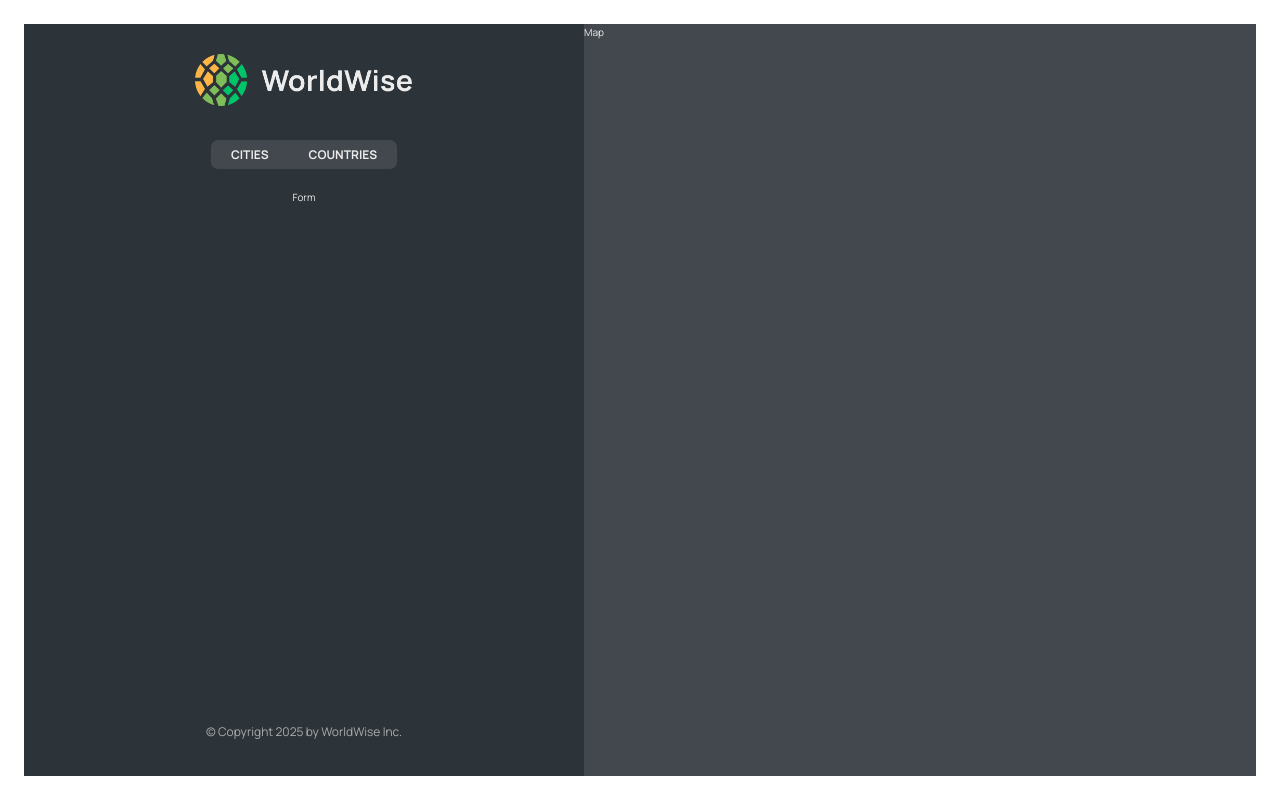
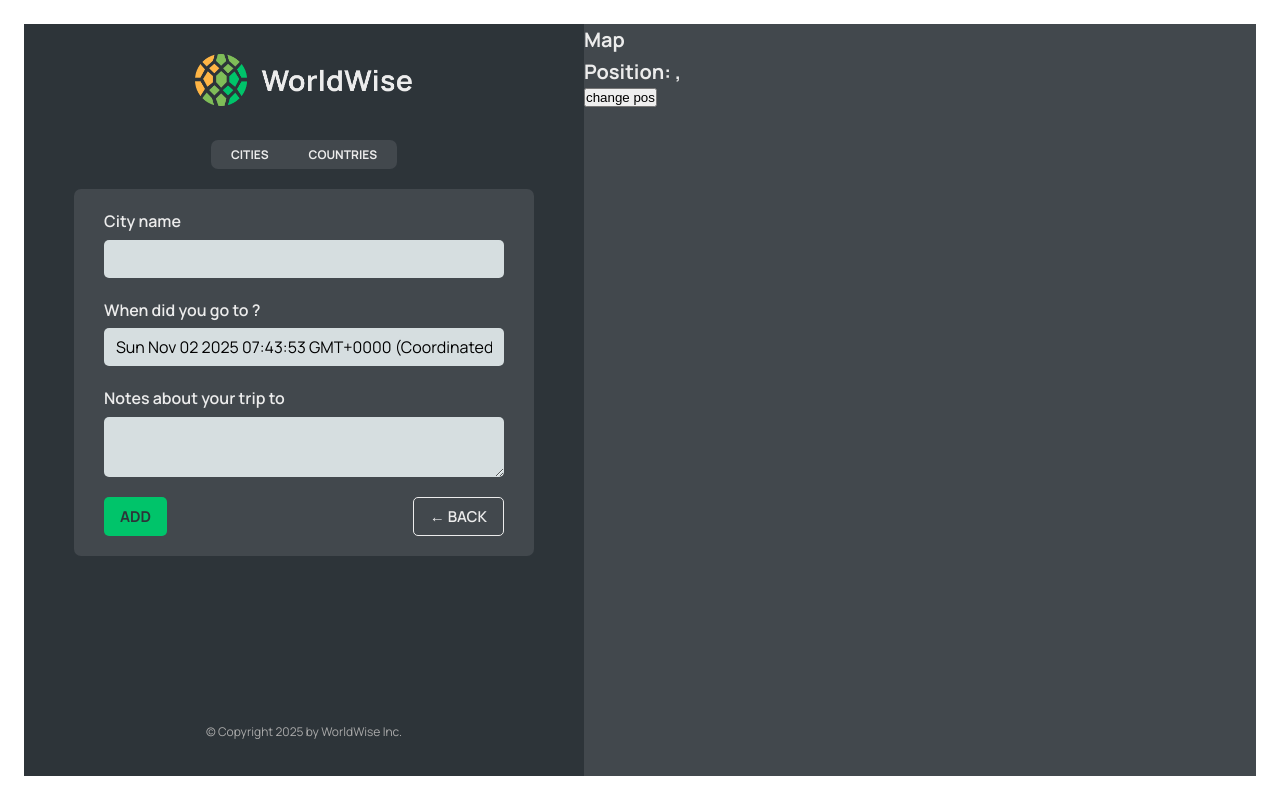
Before and after one commit to AbdalrahmanEmara/WorldWise, a React (Vite) app: page /app/form in a window 1280 px wide. Built offline with nearby package versions, Linux system fonts and the light colour scheme; data requests are answered from the project's data file.

Commit message:
Programmatic Navigation with useNavigate

```diff
--- a/src/App.jsx
+++ b/src/App.jsx
@@ -10,6 +10,7 @@
 import CityList from './components/CityList';
 import CountryList from './components/CountryList';
 import City from './components/City';
+import Form from './components/Form';
 
 const BASE_URL = "http://localhost:9000";
 
@@ -46,7 +47,7 @@
           <Route path='cities' element={<CityList cities={cities} isLoading={isLoading} />} />
           <Route path='cities/:id' element={<City />} />
           <Route path='countries' element={<CountryList cities={cities} isLoading={isLoading} />} />
-          <Route path='form' element={<p>Form</p>} />
+          <Route path='form' element={<Form />} />
         </Route>
         <Route path='*' element={<PageNotFound />} />
       </Routes>
--- /dev/null
+++ b/src/components/Button.jsx
@@ -0,0 +1,8 @@
+import styles from './Button.module.css';
+import React from 'react'
+
+export default function Button({ children, onClick, type }) {
+  return (
+    <button className={`${styles.btn} ${styles[type]}`} onClick={onClick} >{children}</button>
+  )
+}
--- a/src/components/City.jsx
+++ b/src/components/City.jsx
@@ -1,4 +1,4 @@
-import { useParams } from "react-router-dom";
+import { useParams, useSearchParams } from "react-router-dom";
 import styles from "./City.module.css";
 
 const formatDate = (date) =>
@@ -11,20 +11,26 @@
 
 function City() {
   const {id} = useParams();
+
+  const [searchParams, setSearchParams] = useSearchParams();
+
+  const lat = searchParams.get('lat');
+  const lng = searchParams.get('lng');
+
   // TEMP DATA
-  const currentCity = {
-    cityName: "Lisbon",
-    emoji: "🇵🇹",
-    date: "2027-10-31T15:59:59.138Z",
-    notes: "My favorite city so far!",
-  };
+  // const currentCity = {
+  //   cityName: "Lisbon",
+  //   emoji: "🇵🇹",
+  //   date: "2027-10-31T15:59:59.138Z",
+  //   notes: "My favorite city so far!",
+  // };
 
-  const { cityName, emoji, date, notes } = currentCity;
+  // const { cityName, emoji, date, notes } = currentCity;
 
-
-
-  return <h1>City {id}</h1>;
-
+  return <>
+        <h1>City {id}</h1>
+      <p>{lat}, {lng}</p>
+  </>;
   // return (
   //   <div className={styles.city}>
   //     <div className={styles.row}>
--- a/src/components/CityItem.jsx
+++ b/src/components/CityItem.jsx
@@ -10,11 +10,12 @@
   }).format(new Date(date));
 
 export default function CityItem({ city }) {
-  const { cityName, emoji, date, id } = city;
+  const { cityName, emoji, date, id, position } = city;
+  const { lat, lng } = position;
 
   return (
     <li>
-      <Link className={styles.cityItem} to={`${id}`}>
+      <Link className={styles.cityItem} to={`${id}?lat=${lat}&lng=${lng}`}>
         <span className={styles.emoji}>{emoji}</span>
         <h3 className={styles.name}>{cityName}</h3>
         <time className={styles.date}>({formatDate(date)})</time>
--- a/src/components/CountryList.jsx
+++ b/src/components/CountryList.jsx
@@ -17,7 +17,7 @@
 
   return (
     <ul className={styles.countryList}>
-      {countries.map(country => <CountryItem country={country} />)}
+      {countries.map(country => <CountryItem country={country} key={country.country} />)}
     </ul>
   )
 }
--- a/src/components/Form.jsx
+++ b/src/components/Form.jsx
@@ -3,6 +3,8 @@
 import { useState } from "react";
 
 import styles from "./Form.module.css";
+import Button from "./Button";
+import { useNavigate } from "react-router-dom";
 
 export function convertToEmoji(countryCode) {
   const codePoints = countryCode
@@ -13,6 +15,8 @@
 }
 
 function Form() {
+  const navigate = useNavigate();
+
   const [cityName, setCityName] = useState("");
   const [country, setCountry] = useState("");
   const [date, setDate] = useState(new Date());
@@ -49,8 +53,15 @@
       </div>
 
       <div className={styles.buttons}>
-        <button>Add</button>
-        <button>&larr; Back</button>
+        <Button type="primary">Add</Button>
+        <Button
+          type="back"
+          onClick={(e) => {
+            e.preventDefault();
+            navigate(-1);
+          }}>
+          &larr; Back
+        </Button>
       </div>
     </form>
   );
--- a/src/components/Map.jsx
+++ b/src/components/Map.jsx
@@ -1,10 +1,21 @@
 import React from 'react';
 import styles from './Map.module.css'
+import { useNavigate, useSearchParams } from 'react-router-dom';
 
 export default function Map() {
+  const navigate = useNavigate();
+  const [searchParams, setSearchParams] = useSearchParams();
+
+  const lat = searchParams.get('lat');
+  const lng = searchParams.get('lng');
+
   return (
-    <div className={styles.mapContainer}>
-      Map
+    <div className={styles.mapContainer} onClick={() => navigate('form')} >
+      <h1>Map</h1>
+      <h1>Position: {lat}, {lng} </h1>
+      <button onClick={() => {
+        setSearchParams({lat: 22, lng: 44});
+      }} >change pos</button>
     </div>
   )
 }
```
